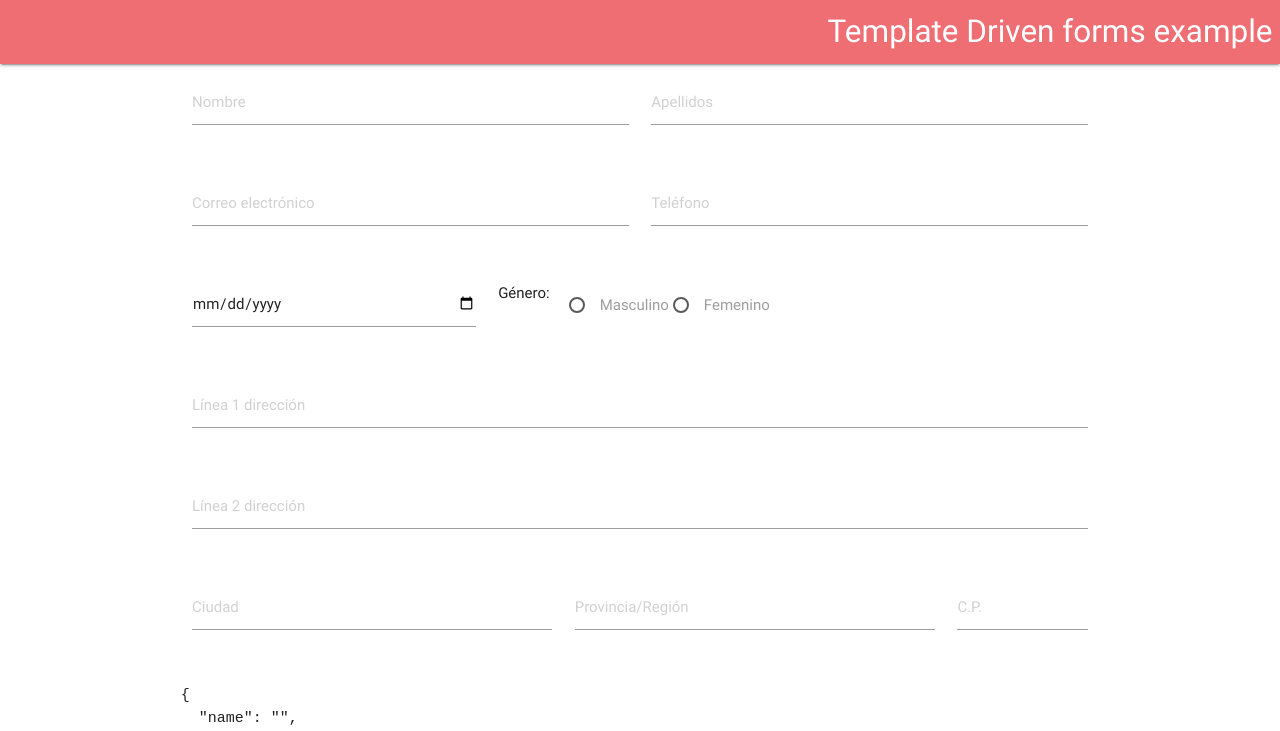
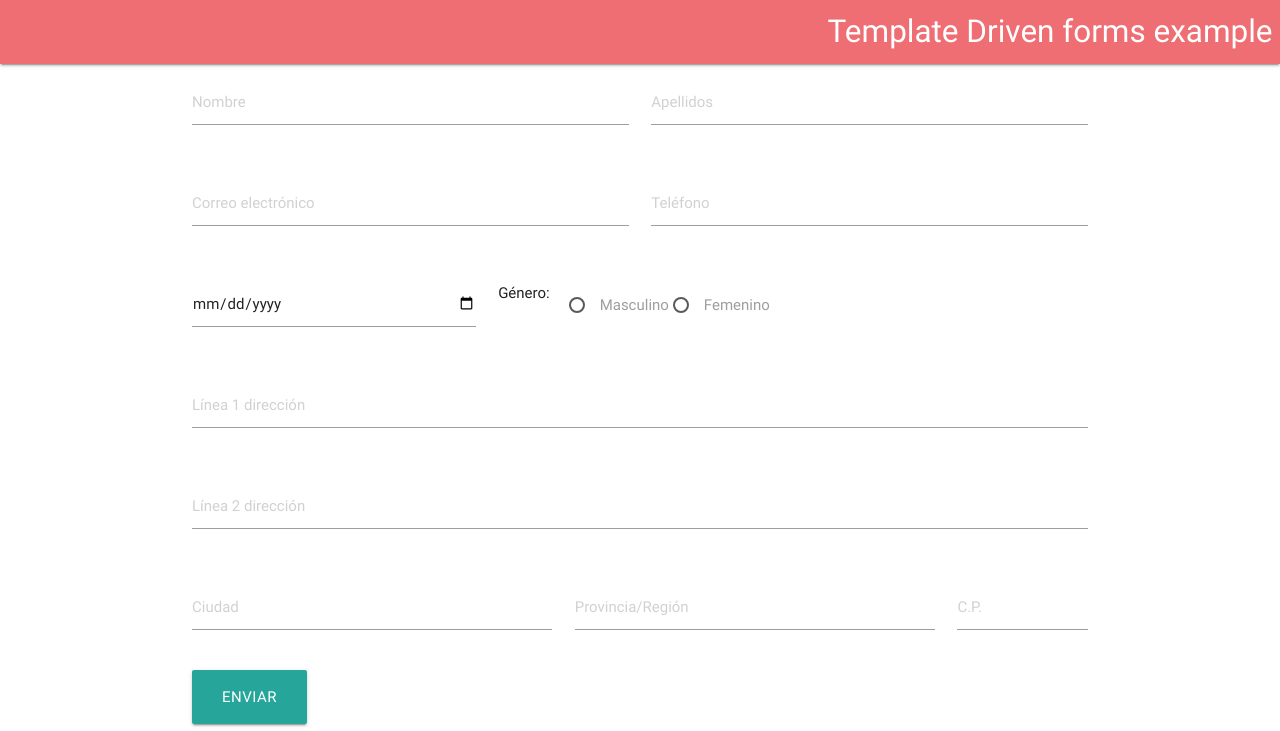
Before and after one commit to agudovitoria/ng2-forms, an Angular app: page / in a window 1280 px wide. Shown: the top 731 px of the page. Built offline with nearby package versions, Linux system fonts and the light colour scheme.

Commit message:
Submit event added

```diff
--- a/src/app/registration-form/registration-form.component.html
+++ b/src/app/registration-form/registration-form.component.html
@@ -1,5 +1,5 @@
  <div class="row">
-    <form class="col s12" novalidate #regForm="ngForm">
+    <form class="col s12" novalidate #regForm="ngForm"  (ngSubmit)="onSubmit(regForm)">
       <div class="row">
         <div class="input-field col s6">
           <input placeholder="Nombre" id="first_name" type="text" class="validate" name="name" ngModel>
@@ -54,6 +54,10 @@
           </div>
         </div>
       </div>
+
+      <div>
+        <button class="btn waves-effect waves-light btn-large" type="submit" name="action" [disabled]="regForm.invalid">Enviar</button>
+      </div>
     </form>
 
     <div class="row">
--- a/src/app/registration-form/registration-form.component.ts
+++ b/src/app/registration-form/registration-form.component.ts
@@ -30,4 +30,13 @@ export class RegistrationFormComponent implements OnInit {
   ngOnInit() {
   }
 
+  onSubmit({value, valid}) {
+    console.log('value is', value);
+    console.log('valid', valid);
+
+    if(valid) {
+      this.formData = value;
+    }
+  }
+
 }
```
